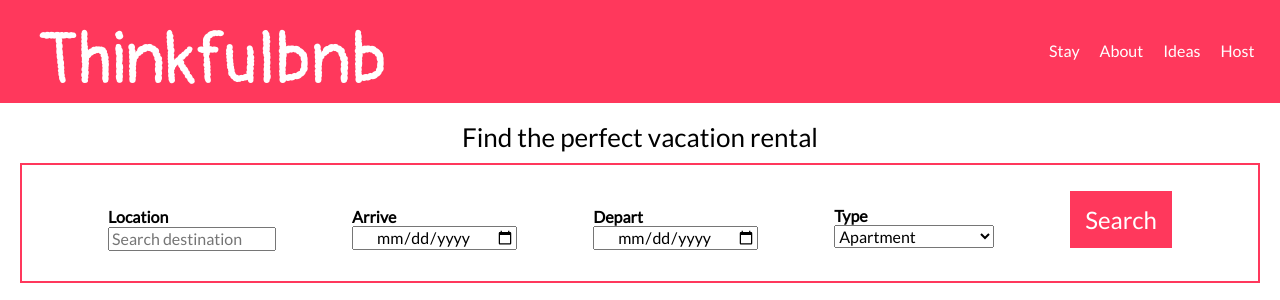
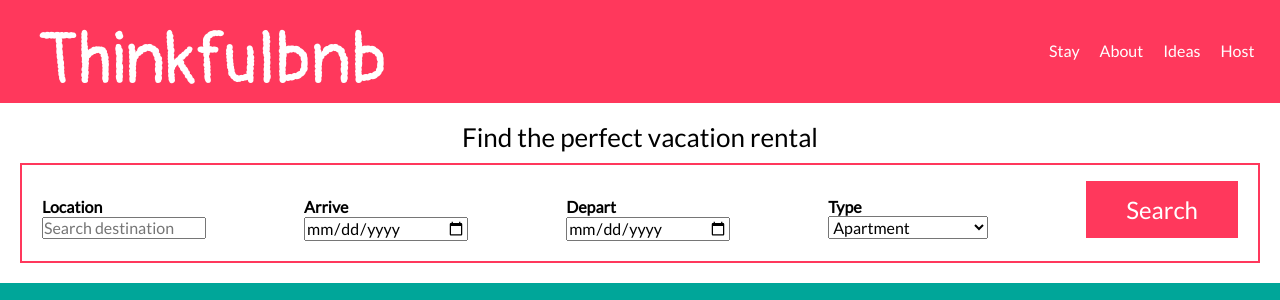
Before and after one commit to MunSpira/Thinkful-BnB, a plain HTML site: page index.html in a window 1280 px wide. Shown: the top 300 px of the page. Drawn offline with nearby package versions, Linux system fonts and the light colour scheme.

Commit message:
Update style.css
Formatted the form elements to align correctly.

```diff
--- a/style.css
+++ b/style.css
@@ -120,19 +120,22 @@ form label {
   font-weight: bold;
   display: flex;
   justify-content: flex-start;
-  margin-left: 5%;
+ margin-left:5%
+
 }
 
 form select,
 form input {
   margin-bottom: 20px;
   width: 160px;
-
+  margin-right: 5px;
 }
 
-.input{
+
+
+form div{
   display: flex;
-  justify-content: flex-end;
+  justify-content: space-between;
 }
 
 
@@ -189,7 +192,10 @@ width:fit-content;
 
   form {
     border: 2px solid #ff385c;
-    padding: 10px;
+    padding-right: 20px;
+    padding-left:20px;
+    padding-top: 0px;
+    padding-bottom: 0px;
     margin-right: 0%;
     margin-left: 0%;
 
@@ -197,26 +203,34 @@ width:fit-content;
   form {
     display: flex;
     flex-direction: row;
-    justify-content: space-evenly;
+    justify-content: space-between;
+
 
   }
   form label {
     display: flex;
-    flex-direction: column;
-    justify-content: space-evenly;
+flex-direction: column;
     margin-top: 20%;
     margin-left: 0px;
+
   }
 
   form select,
 form input {
   margin-bottom: 20px;
   width: 160px;
+  padding: 0px;
+}
+
+form div {
+display:block;
+justify-content: column;
 }
 
   form button {
     width: 100%;
-    padding: 15px;
+    padding-right: 40px;
+    padding-left:40px;
   }
 
 
```
